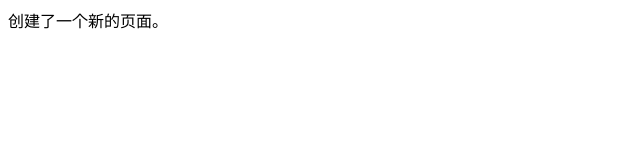
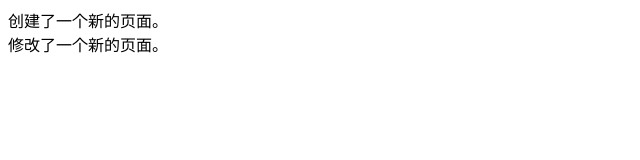
Before and after one commit to Lander-xiong/-news, a plain HTML site: page index.html in a window 1280 px wide. Shown: the whole page, without its empty margins (0-640 px from the left). Drawn offline with Linux system fonts and the light colour scheme.

```diff
--- a/index.html
+++ b/index.html
@@ -10,5 +10,8 @@
     <div>
         创建了一个新的页面。
     </div>
+    <div>
+        修改了一个新的页面。
+    </div>
 </body>
 </html>
```
